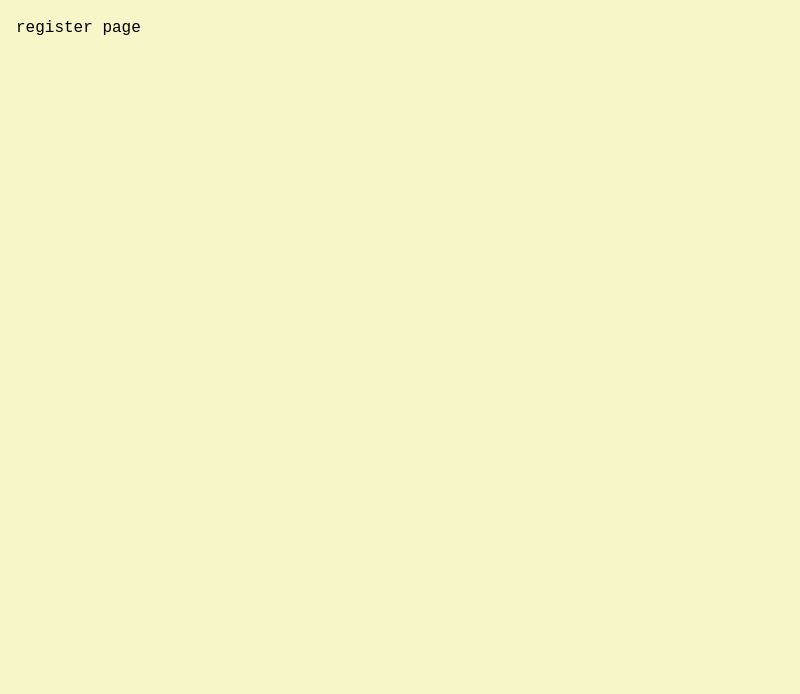
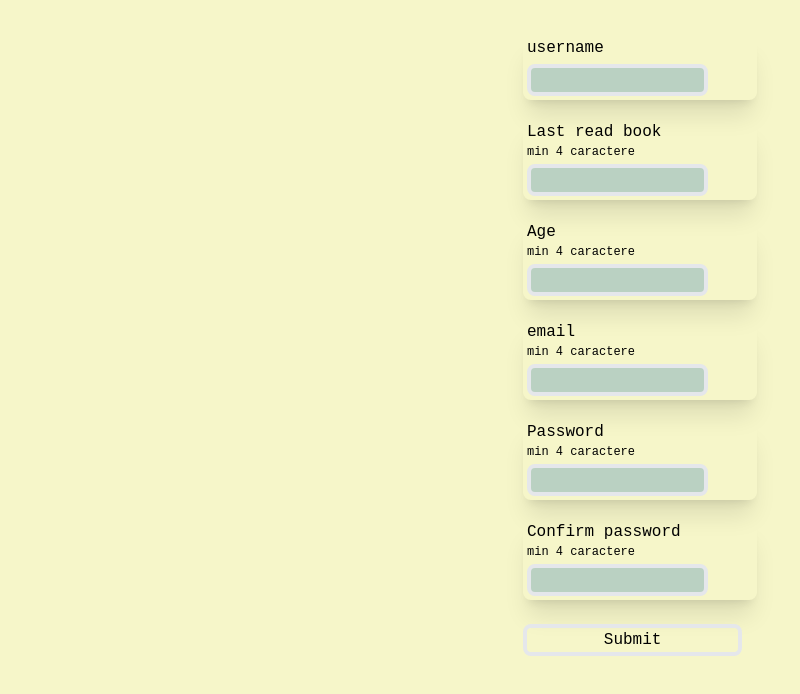
Before and after one commit to gotaradu/books, a React (Create React App) app in the folder client/: page /register in a window 1280 px wide. Shown: the top 694 px of the page, without its empty margins (0-800 px from the left). Built offline with nearby package versions, Linux system fonts and the light colour scheme.

Commit message:
implemented logic for username input

```diff
--- a/client/package.json
+++ b/client/package.json
@@ -8,6 +8,7 @@
     "@testing-library/user-event": "^13.5.0",
     "react": "^18.2.0",
     "react-dom": "^18.2.0",
+    "react-hook-form": "^7.43.0",
     "react-query": "^3.39.3",
     "react-router": "^6.8.0",
     "react-router-dom": "^6.8.0",
--- a/client/src/App.js
+++ b/client/src/App.js
@@ -30,6 +30,7 @@ function App() {
   // }, [])
   // console.log(user)
   console.log('reloaded')
+
   const fetchUserHandler = async () => {
     const response = await fetch('http://localhost:4000/register', {
       method: 'POST',
@@ -45,21 +46,16 @@ function App() {
 
   return (
     <div>
-      <button onClick={fetchUserHandler} className="bg-verde h-30 w-30">
-        LOGIN
-      </button>
       <nav className="bg-verde">
         <h1 className="text-6xl text-center "> Welcome Back</h1>
       </nav>
-      {users.map((user) => (
-        <p>{user}</p>
-      ))}
+
       <button onClick={fetchUserHandler} className="bg-verde"></button>
       <LayoutLogin>
         <div className=" hidden lg:block">
           <img src={owl} className="object-contain max-h-screen w-3/4 "></img>
         </div>
-        <Login fetchUserhandler={fetchUserHandler} />
+        <Login />
       </LayoutLogin>
     </div>
   )
--- a/client/src/components/Login.js
+++ b/client/src/components/Login.js
@@ -1,13 +1,10 @@
 import { useState } from 'react'
 
-const Login = (props) => {
+const Login = () => {
   const [passErr, setpassErr] = useState(false)
-  const handler = (event) => {
-    event.preventDefault()
-    props.fetchUserhandler()
-  }
+
   return (
-    <div className="flex-auto flex justify-center items-center  bg-gradient-radial from-verzisor to-back lg:container lg:w-auto   ">
+    <div className="flex-auto flex justify-center items-center bg-gradient-radial from-verzisor to-back lg:container lg:w-auto   ">
       <form className="items-center">
         <div className="shadow-xl px-3 flex flex-col rounded-lg m-5 ">
           <label className="text-5xl flex-1 opacity-50 ">User</label>
@@ -18,11 +15,7 @@ const Login = (props) => {
           <p className="hidden">Incorrect pass</p>
           <input className="flex-1 w-4/5 px-3 m-1 rounded-lg focus:border-verde border-4 mt-3 mb-3 "></input>
         </div>
-        <span className="text-6xl rounded-lg hover:bg-verde  block text-center">
-          {/* <button className="leading-relaxed" onClick={handler}>
-            Login
-          </button> */}
-        </span>
+        <span className="text-6xl rounded-lg hover:bg-verde  block text-center"></span>
       </form>
     </div>
   )
--- /dev/null
+++ b/client/src/components/Register.js
@@ -0,0 +1,94 @@
+import React, { useState } from 'react'
+
+const styles = {
+  label_div: 'shadow-xl px-1 flex flex-col rounded-lg m-5 ',
+  input:
+    'px-1 flex-1 w-4/5 rounded-lg  focus:border-verde border-4 mt-1 mb-1 bg-verzisor',
+  input_wrong: 'px-1 flex-1 w-4/5 rounded-lg mt-1 mb-1  border-4  bg-ambient',
+  error:
+    'px-1 flex-1 w-4/5 rounded-lg border-ambient focus:border-verde border-4 mt-1 mb-1 ',
+}
+
+const Register = () => {
+  const [username, setUsername] = useState('')
+  const [usernameError, setUsernameError] = useState(false)
+  const usernameHandler = (event) => {
+    setUsername(event.target.value)
+  }
+
+  const submitHandler = (event) => {
+    event.preventDefault()
+    if (username.trim() === '') {
+      setUsernameError(true)
+      console.log(usernameError)
+      return
+    }
+    setUsernameError(false)
+  }
+
+  return (
+    <div className=" flex-auto flex justify-center items-center  ">
+      <form className="items-center" onSubmit={submitHandler}>
+        <div className={styles.label_div}>
+          <label className="text-1xl flex-1" htmlFor="username">
+            username
+          </label>
+          {usernameError && (
+            <p className="text-xs text-ambient ">username cannot be empty</p>
+          )}
+          <input
+            className={usernameError ? styles.input_wrong : styles.input}
+            type="text"
+            id="username"
+            onChange={usernameHandler}
+          />
+        </div>
+        <div className={styles.label_div}>
+          <label className="text-1xl flex-1" htmlFor="book">
+            Last read book
+          </label>
+          <p className="text-xs">min 4 caractere</p>
+          <input className={styles.input} type="text" />
+        </div>
+        <div className={styles.label_div}>
+          <label className="text-1xl flex-1" htmlFor="age">
+            Age
+          </label>
+          <p className="text-xs">min 4 caractere</p>
+          <input className={styles.input} type="number" />
+        </div>
+        <div className={styles.label_div}>
+          <label className="text-1xl flex-1" htmlFor="email">
+            email
+          </label>
+          <p className="text-xs">min 4 caractere</p>
+          <input className={styles.input} type="email" />
+        </div>
+        <div className={styles.label_div}>
+          <label className="text-1xl flex-1" htmlFor="password">
+            Password
+          </label>
+          <p className="text-xs">min 4 caractere</p>
+          <input className={styles.input} type="password" />
+        </div>
+
+        <div className={styles.label_div}>
+          <label className="text-1xl flex-1" htmlFor="password">
+            Confirm password
+          </label>
+          <p className="text-xs">min 4 caractere</p>
+          <input className={styles.input} type="password" />
+        </div>
+
+        <input
+          className={
+            styles.input + 'w-full px-1 m-5 hover:bg-verde hover:cursor-pointer'
+          }
+          type="submit"
+        />
+      </form>
+    </div>
+  )
+}
+
+export default Register
--- a/client/src/index.js
+++ b/client/src/index.js
@@ -11,6 +11,8 @@ import {
 } from 'react-query'
 import PostsPage from './pages/PostsPage'
 
+import RegisterPage from './pages/RegisterPage'
+
 const router = createBrowserRouter([
   {
     path: '/login',
@@ -18,7 +20,7 @@ const router = createBrowserRouter([
   },
   {
     path: '/register',
-    element: <div>register page</div>,
+    element: <RegisterPage />,
   },
   {
     path: '/posts',
--- /dev/null
+++ b/client/src/pages/RegisterPage.js
@@ -0,0 +1,7 @@
+import Register from '../components/Register'
+
+const RegisterPage = () => {
+  return <Register />
+}
+
+export default RegisterPage
--- a/client/tailwind.config.js
+++ b/client/tailwind.config.js
@@ -1,4 +1,5 @@
 /** @type {import('tailwindcss').Config} */
+const colors = require('tailwindcss/colors')
 module.exports = {
   content: ['./src/**/*.{js,jsx,ts,tsx}'],
   theme: {
@@ -7,6 +8,15 @@ module.exports = {
       back: '#f6f6c9',
       verde: '#4fa095',
       verzisor: '#BAD1C2',
+      ambient: 'rgb(217 119 6)',
+      transparent: 'transparent',
+      current: 'currentColor',
+      black: colors.black,
+      white: colors.white,
+      gray: colors.gray,
+      emerald: colors.emerald,
+      indigo: colors.indigo,
+      yellow: colors.yellow,
     },
     backgroundImage: {
       'gradient-radial': 'radial-gradient(var(--tw-gradient-stops))',
```
Also changed, not shown: client/src/pages/LoginPage.js (added), 1 other file (tests, documents, lock files or other folders).
